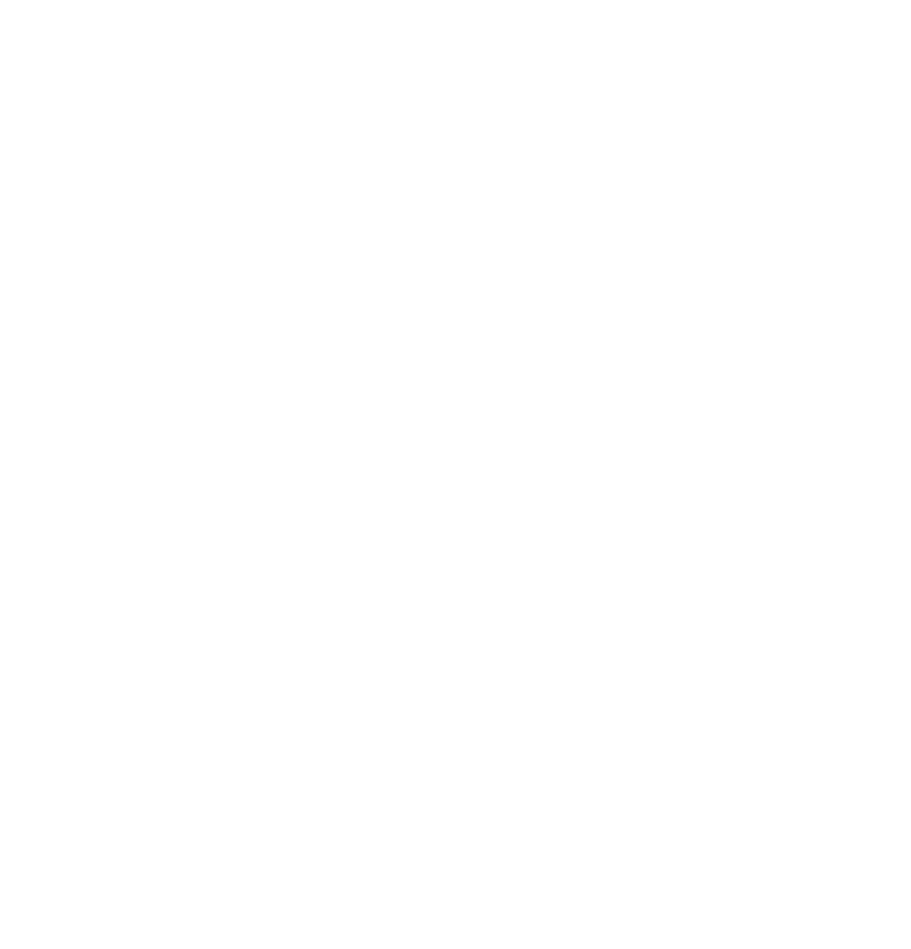
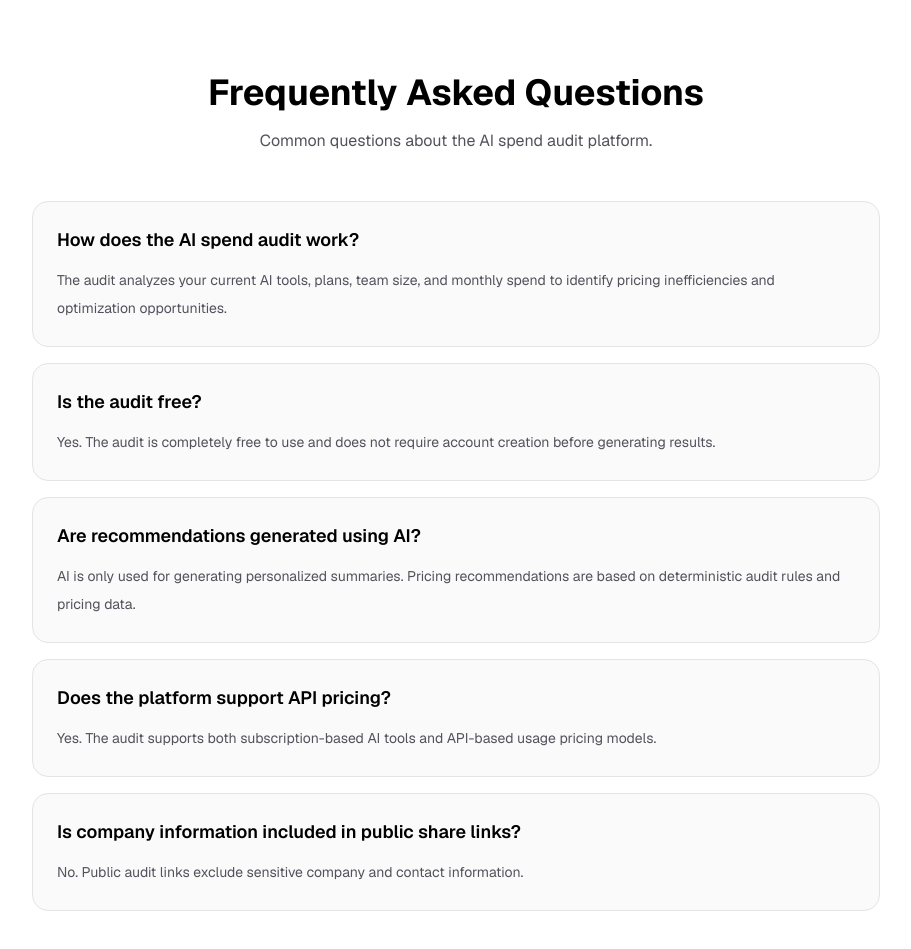
Before and after one commit to afsal-ak/spendora, a Next.js app: page / in a window 1280 px wide. Shown: the part 2420-3369 px from the top of the page, without its empty margins (184-1095 px from the left). Before the commit the page ends 2397 px from the top, so only its background shows below. Built offline with nearby package versions, Linux system fonts and the light colour scheme.

Commit message:
feat:added faq section

```diff
--- a/src/app/page.tsx
+++ b/src/app/page.tsx
@@ -2,6 +2,7 @@ import HeroSection from "@/components/home/HeroSection";
 import ProblemSection from "@/components/home/ProblemSection";
 import HowItWorksSection from "@/components/home/HowItWorksSection";
 import AuditFormSection from "@/components/audit/AuditFormSection";
+import FaqSection from "@/components/home/FaqSection";
 
 export default function Home() {
   return (
@@ -10,6 +11,7 @@ export default function Home() {
       <ProblemSection />
       <HowItWorksSection />
       <AuditFormSection/>
+      <FaqSection/>
     </main>
   );
 }
--- /dev/null
+++ b/src/components/home/FaqSection.tsx
@@ -0,0 +1,74 @@
+export default function FaqSection() {
+  const faqs = [
+    {
+      question:
+        "How does the AI spend audit work?",
+      answer:
+        "The audit analyzes your current AI tools, plans, team size, and monthly spend to identify pricing inefficiencies and optimization opportunities.",
+    },
+
+    {
+      question:
+        "Is the audit free?",
+      answer:
+        "Yes. The audit is completely free to use and does not require account creation before generating results.",
+    },
+
+    {
+      question:
+        "Are recommendations generated using AI?",
+      answer:
+        "AI is only used for generating personalized summaries. Pricing recommendations are based on deterministic audit rules and pricing data.",
+    },
+
+    {
+      question:
+        "Does the platform support API pricing?",
+      answer:
+        "Yes. The audit supports both subscription-based AI tools and API-based usage pricing models.",
+    },
+
+    {
+      question:
+        "Is company information included in public share links?",
+      answer:
+        "No. Public audit links exclude sensitive company and contact information.",
+    },
+  ];
+
+  return (
+    <section className="bg-white py-24">
+      <div className="mx-auto max-w-4xl px-6">
+        <div className="mb-12 text-center">
+          <h2 className="text-4xl font-bold text-black">
+            Frequently Asked
+            Questions
+          </h2>
+
+          <p className="mt-4 text-zinc-600">
+            Common questions about
+            the AI spend audit
+            platform.
+          </p>
+        </div>
+
+        <div className="space-y-4">
+          {faqs.map((faq) => (
+            <div
+              key={faq.question}
+              className="rounded-2xl border border-zinc-200 bg-zinc-50 p-6"
+            >
+              <h3 className="text-lg font-semibold text-black">
+                {faq.question}
+              </h3>
+
+              <p className="mt-3 text-sm leading-7 text-zinc-600">
+                {faq.answer}
+              </p>
+            </div>
+          ))}
+        </div>
+      </div>
+    </section>
+  );
+}
```
